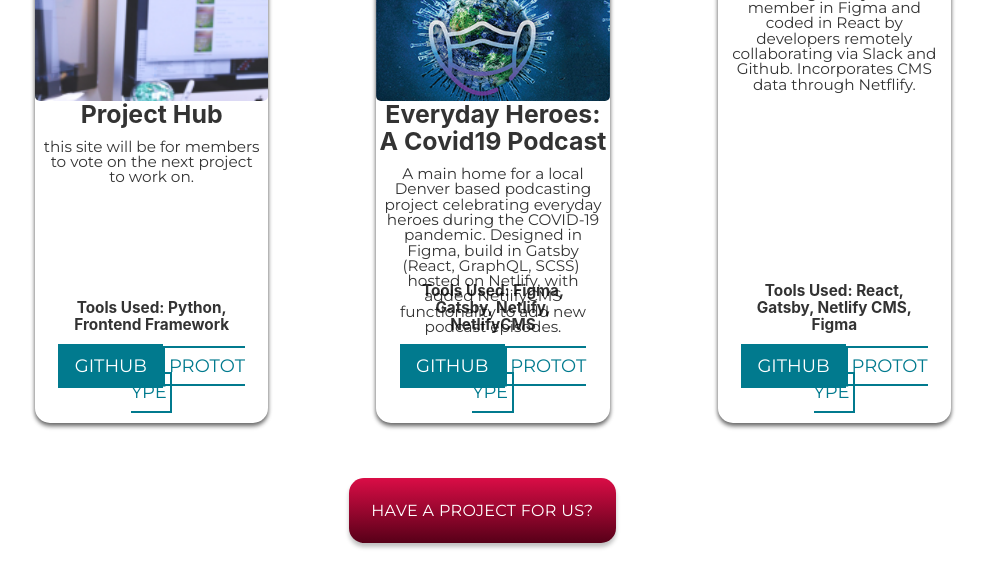
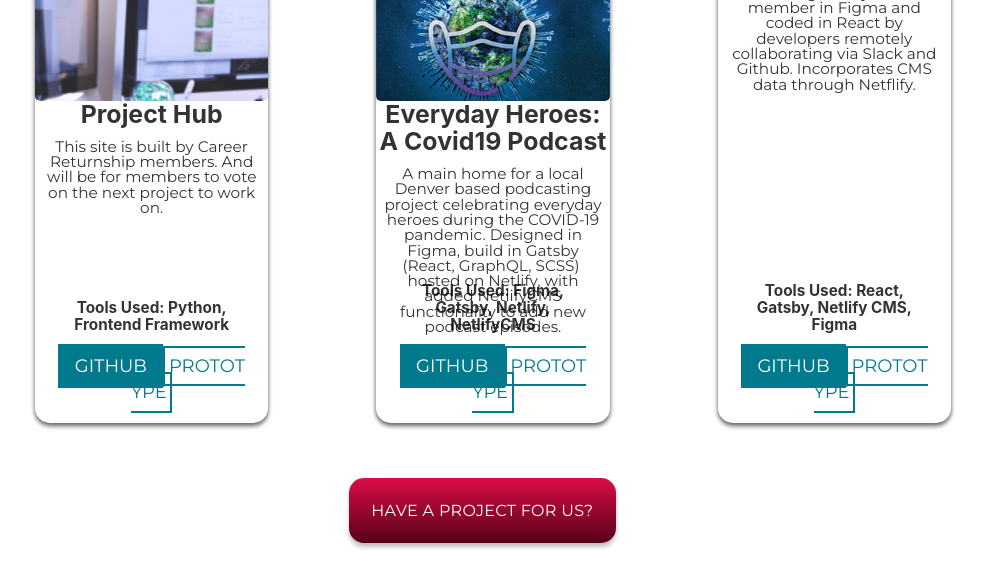
Before and after one commit to women-who-software/career-returnship-website, a Gatsby site: page / in a window 1280 px wide. Shown: the part 2400-2967 px from the top of the page, without its empty margins (147-1132 px from the left). Built offline with nearby package versions, Linux system fonts and the light colour scheme; Gatsby itself is replaced by a stand-in of ours; a web font is replaced by a local one.

Commit message:
Update Project “project-hub/project-hub”

```diff
--- a/src/content/projects/project-hub/project-hub.md
+++ b/src/content/projects/project-hub/project-hub.md
@@ -8,4 +8,4 @@ tools: Python, Frontend Framework
 projectURL: test.com
 githubURL: https://github.com/wwcodecolorado/returnship-project-voting
 ---
-this site will be for members to vote on the next project to work on.
+This site is built by Career Returnship members. And will be for members to vote on the next project to work on.
```
